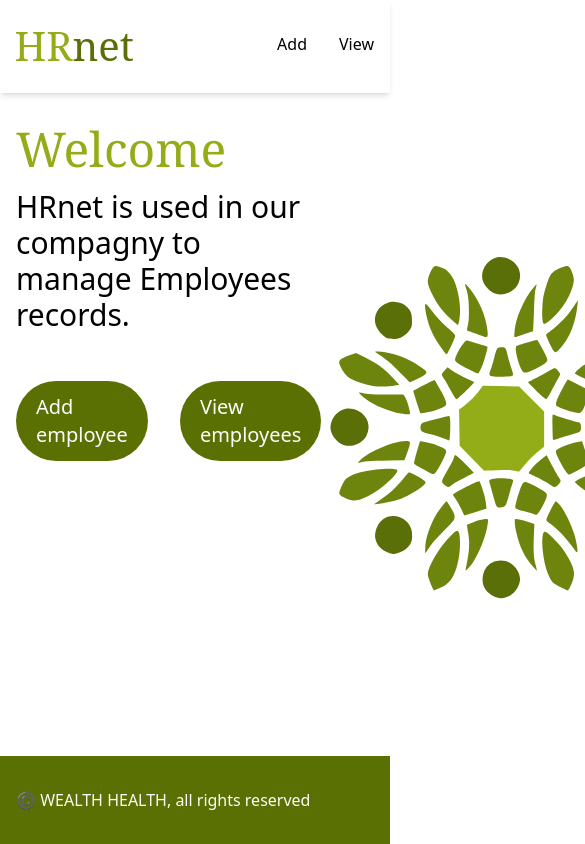
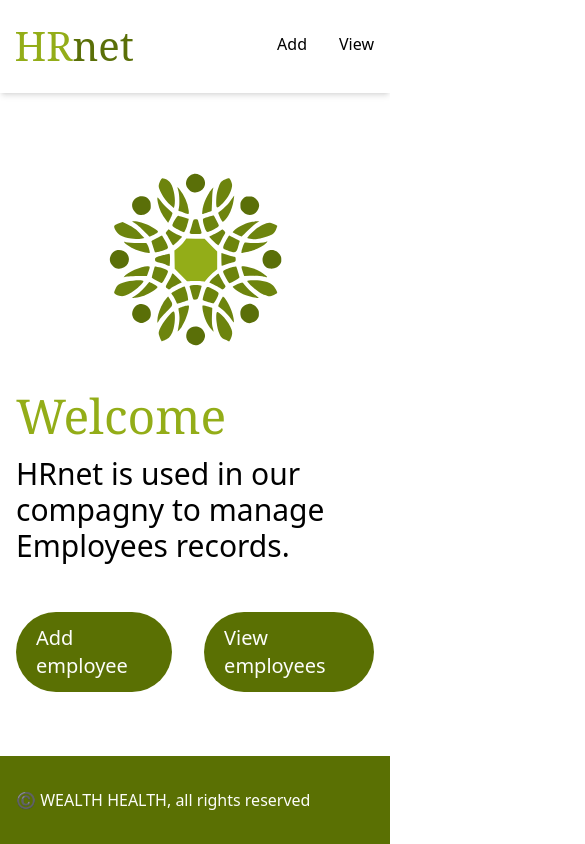
Before and after one commit to jeromeabel/oc-p14-hrnet, a React (Vite) app: page / in a window 390 px wide. Shown: the top 844 px of the page, 585 px wide, since content can reach past the window. Built offline with nearby package versions, Linux system fonts and the light colour scheme.

Commit message:
Home page css logo responsive

```diff
--- a/src/pages/Home.tsx
+++ b/src/pages/Home.tsx
@@ -16,7 +16,7 @@ import companyImg from '/company.svg';
  */
 const Home = () => {
   return (
-    <div className="h-full flex">
+    <div className="h-full flex flex-col-reverse justify-between lg:flex-row">
       <div>
         <h1>Welcome</h1>
         <p className="text-3xl py-4">
@@ -28,7 +28,9 @@ const Home = () => {
         </div>
       </div>
 
-      <img className="" src={companyImg} alt="Wealth Health Logo" />
+      <div className="lg:w-full h-full grid place-items-center">
+        <img className="lg:w-1/2" src={companyImg} alt="Wealth Health Logo" />
+      </div>
     </div>
   );
 };
```
